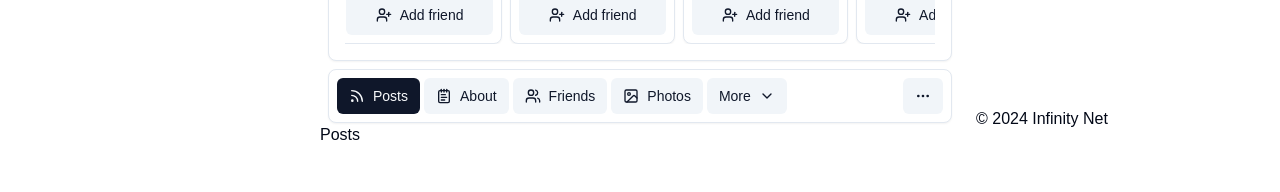
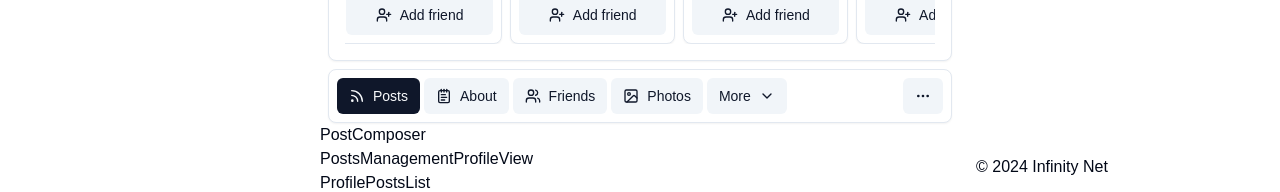
Before and after one commit to TheInfinityNet/next-client, a Next.js app: page /users/1 in a window 1280 px wide. Shown: the part 719-911 px from the top of the page. Before the commit the page ends 866 px from the top, so only its background shows below. Built offline with nearby package versions, Linux system fonts and the light colour scheme.

Commit message:
feat: add missing page and links for profile

```diff
--- a/src/app/(main)/users/[userId]/(posts)/page.tsx
+++ b/src/app/(main)/users/[userId]/(posts)/page.tsx
@@ -1,7 +1,11 @@
 export default function UserProfilePostsPage() {
   return (
-    <div>
-      <h1>Posts</h1>
-    </div>
+    <>
+      <section aria-label="Post composer">PostComposer</section>
+      <section aria-label="Posts management profile view">
+        PostsManagementProfileView
+      </section>
+      <section aria-label="Posts list">ProfilePostsList</section>
+    </>
   );
 }
--- /dev/null
+++ b/src/app/(main)/users/[userId]/about/page.tsx
@@ -0,0 +1,7 @@
+export default function UserProfileAboutPage() {
+  return (
+    <>
+      <section aria-label="User profile about">UserProfileAbout</section>
+    </>
+  );
+}
--- /dev/null
+++ b/src/app/(main)/users/[userId]/following/page.tsx
@@ -0,0 +1,9 @@
+export default function UserProfileFollowingPage() {
+  return (
+    <>
+      <section aria-label="User profile following">
+        UserProfileFollowing
+      </section>
+    </>
+  );
+}
--- /dev/null
+++ b/src/app/(main)/users/[userId]/friends/page.tsx
@@ -0,0 +1,7 @@
+export default function UserProfileFriendsPage() {
+  return (
+    <>
+      <section aria-label="User profile friends">UserProfileFriends</section>
+    </>
+  );
+}
--- /dev/null
+++ b/src/app/(main)/users/[userId]/groups/page.tsx
@@ -0,0 +1,7 @@
+export default function UserProfileGroupsPage() {
+  return (
+    <>
+      <section aria-label="User profile groups">UserProfileGroups</section>
+    </>
+  );
+}
--- a/src/app/(main)/users/[userId]/layout.tsx
+++ b/src/app/(main)/users/[userId]/layout.tsx
@@ -10,6 +10,7 @@ import {
   FlagIcon,
   GroupIcon,
   ImageIcon,
+  ListPlusIcon,
   LockIcon,
   NotepadTextIcon,
   PenIcon,
@@ -234,8 +235,8 @@ export default function UserProfileLayout({
 
       <section className="mt-2 mx-2" aria-label="Profile navigation">
         <Card>
-          <CardContent className="py-2 px-0 mx-2 overflow-x-scroll">
-            <div className="gap-1 flex ">
+          <CardContent className="py-2 px-1 mx-1 overflow-x-scroll">
+            <div className="gap-1 flex">
               <Button size={"sm"} variant={"default"} asChild>
                 <Link href="/users/1">
                   <RssIcon /> Posts
@@ -275,6 +276,12 @@ export default function UserProfileLayout({
                     <Link href="/users/1/likes">
                       <ThumbsUpIcon />
                       Likes
+                    </Link>
+                  </DropdownMenuItem>
+                  <DropdownMenuItem asChild>
+                    <Link href="/users/1/following">
+                      <ListPlusIcon />
+                      Following
                     </Link>
                   </DropdownMenuItem>
                   <DropdownMenuItem asChild>
--- /dev/null
+++ b/src/app/(main)/users/[userId]/likes/page.tsx
@@ -0,0 +1,7 @@
+export default function UserProfileLikesPage() {
+  return (
+    <>
+      <section aria-label="User profile likes">UserProfileLikes</section>
+    </>
+  );
+}
--- /dev/null
+++ b/src/app/(main)/users/[userId]/photos/page.tsx
@@ -0,0 +1,7 @@
+export default function UserProfilePhotosPage() {
+  return (
+    <>
+      <section aria-label="User profile photos">UserProfilePhotos</section>
+    </>
+  );
+}
--- /dev/null
+++ b/src/app/(main)/users/[userId]/videos/page.tsx
@@ -0,0 +1,7 @@
+export default function UserProfileVideosPage() {
+  return (
+    <>
+      <section aria-label="User profile videos">UserProfileVideos</section>
+    </>
+  );
+}
```
